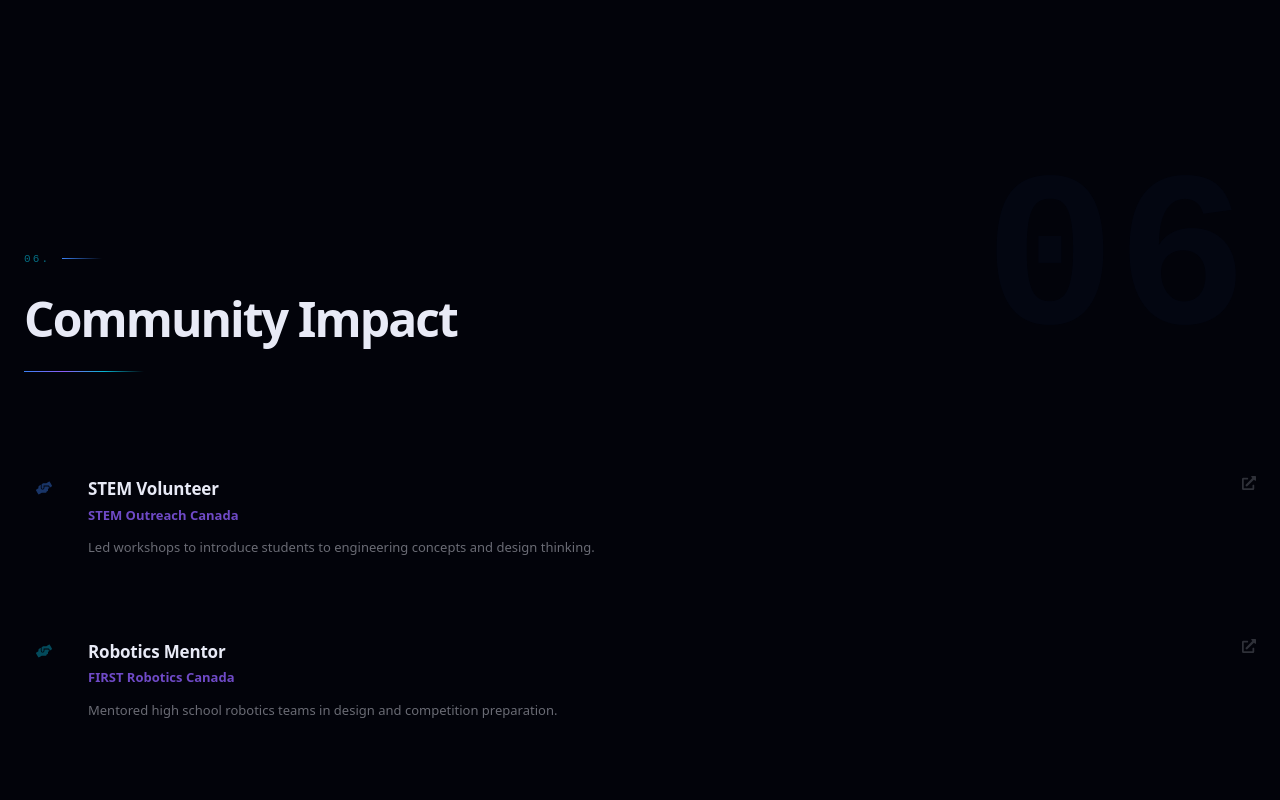
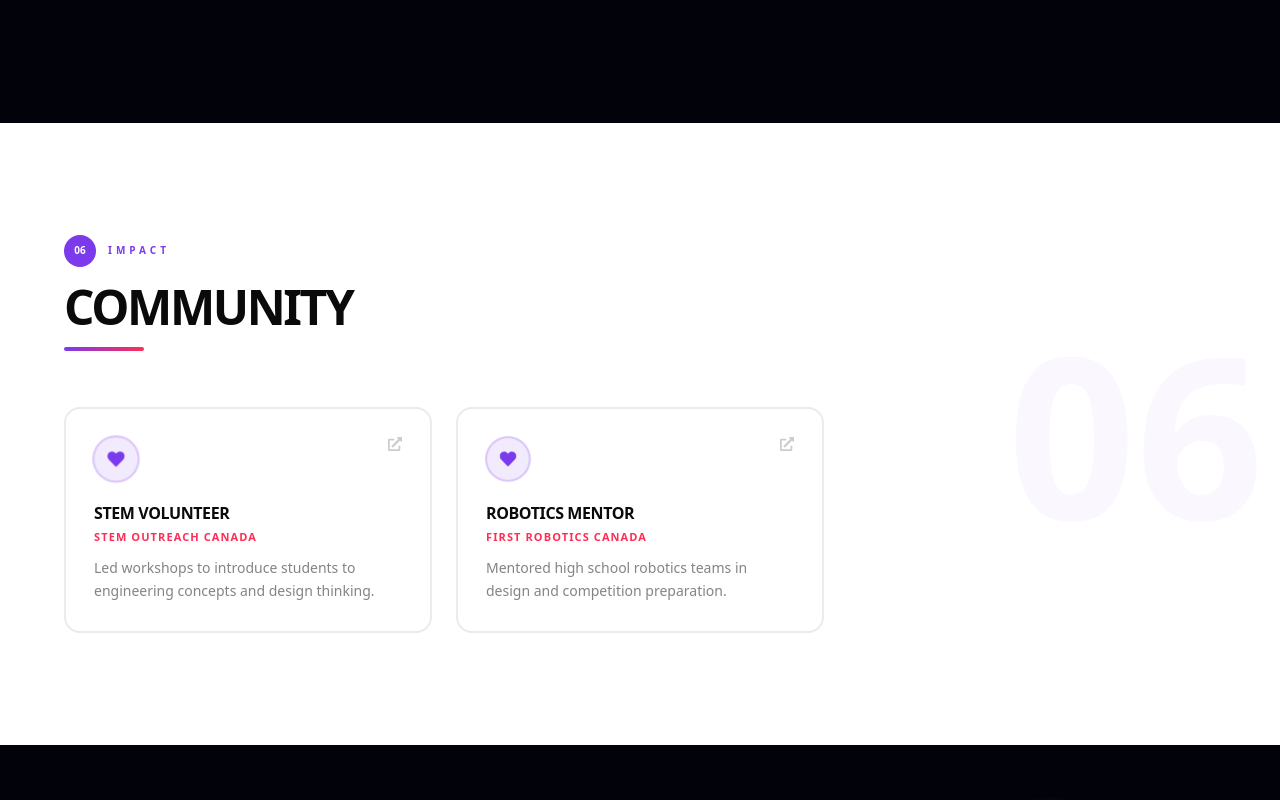
Before and after one commit to salienceenterprises-lab/portfolio-0bd9b, a Next.js app: page /portfolio-0bd9b/ in a window 1280 px wide. Shown: the part 5240-6040 px from the top of the page. Built offline with nearby package versions, Linux system fonts and the light colour scheme.

Commit message:
Update app/components/community.jsx via Portfolio SaaS

```diff
--- a/app/components/community.jsx
+++ b/app/components/community.jsx
@@ -1,91 +1,81 @@
 "use client";
 import { motion } from "framer-motion";
-import { FaExternalLinkAlt, FaHandsHelping } from "react-icons/fa";
+import { FaHeart, FaExternalLinkAlt } from "react-icons/fa";
 
 export default function PortfolioCommunity({ data }) {
-  const items = data?.community;
-  if (!items || !Array.isArray(items) || items.length === 0) return null;
+  if (!data?.community || !Array.isArray(data.community) || data.community.length === 0) return null;
 
   return (
-    <section id="community" style={{ background: "#02030a", padding: "8rem 1.5rem", position: "relative", overflow: "hidden" }}>
-      <style>{`
-        .pp-comm-item {
-          display: grid; grid-template-columns: 40px 1fr auto; gap: 1.5rem;
-          padding: 2.5rem 0; border-bottom: 1px solid rgba(59,130,246,0.07);
-          position: relative; transition: all 0.3s;
-        }
-        .pp-comm-item:last-child { border-bottom: none; }
-        .pp-comm-item::before {
-          content: ''; position: absolute; left: 0; top: 0; width: 1px; height: 0;
-          background: linear-gradient(180deg, #3b82f6, #8b5cf6, #06b6d4);
-          transition: height 0.45s ease;
-        }
-        .pp-comm-item:hover::before { height: 100%; }
-        .pp-comm-item:hover { padding-left: 1.5rem; background: rgba(59,130,246,0.01); }
+    <section id="community" className="relative py-28 px-6 overflow-hidden bg-white">
 
-        .pp-impact-link {
-          color: rgba(232,234,246,0.2); transition: all 0.3s;
-        }
-        .pp-comm-item:hover .pp-impact-link { color: #06b6d4; transform: scale(1.1); }
+      <div className="absolute right-4 top-1/2 -translate-y-1/2 text-[14rem] font-black leading-none select-none pointer-events-none hidden lg:block"
+        style={{ color: "rgba(124,58,237,0.04)", fontVariantNumeric: "tabular-nums" }}>06</div>
 
-        @media(max-width: 640px) {
-          .pp-comm-item { grid-template-columns: 1fr auto; }
-          .pp-comm-icon-cell { display: none; }
-        }
-      `}</style>
+      <div className="max-w-6xl mx-auto relative z-10">
 
-      {/* Large Background Watermark */}
-      <div style={{ position: "absolute", top: "2rem", right: "2rem", fontFamily: "monospace", fontSize: "220px", fontWeight: 900, lineHeight: 1, color: "rgba(59,130,246,0.03)", pointerEvents: "none", userSelect: "none" }}>06</div>
-
-      <div style={{ maxWidth: "1280px", margin: "0 auto", position: "relative", zIndex: 1 }}>
-        {/* Header Section */}
-        <motion.div initial={{ opacity: 0, x: -30 }} whileInView={{ opacity: 1, x: 0 }} viewport={{ once: true }} transition={{ duration: 0.7 }} style={{ marginBottom: "4rem" }}>
-          <div style={{ display: "flex", alignItems: "center", gap: "12px", marginBottom: "1rem" }}>
-            <span style={{ fontFamily: "monospace", fontSize: "11px", color: "rgba(6,182,212,0.6)", letterSpacing: "0.2em" }}>06.</span>
-            <div style={{ width: "40px", height: "1px", background: "linear-gradient(90deg, #3b82f6, transparent)" }} />
-          </div>
-          <h2 style={{ fontSize: "clamp(2rem, 4vw, 3rem)", fontWeight: 900, letterSpacing: "-0.04em", color: "#e8eaf6", margin: 0 }}>Community Impact</h2>
-          <div style={{ height: "1px", background: "linear-gradient(90deg, #3b82f6, #8b5cf6, #06b6d4, transparent)", maxWidth: "120px", marginTop: "1rem" }} />
+        <motion.div initial={{ opacity: 0, x: -20 }} whileInView={{ opacity: 1, x: 0 }}
+          viewport={{ once: true }} transition={{ duration: 0.5 }}
+          className="flex items-center gap-3 mb-4">
+          <div className="w-8 h-8 rounded-full flex items-center justify-center text-[10px] font-black text-white"
+            style={{ background: "#7c3aed" }}>06</div>
+          <span className="text-[10px] font-black tracking-[0.4em] uppercase" style={{ color: "#7c3aed" }}>Impact</span>
         </motion.div>
 
-        {/* Impact List */}
-        <div>
-          {items.map((item, i) => (
-            <motion.div key={i} initial={{ opacity: 0, x: -20 }} whileInView={{ opacity: 1, x: 0 }} viewport={{ once: true }} transition={{ duration: 0.5, delay: i * 0.08 }}>
-              <div className="pp-comm-item">
-                {/* Icon Cell */}
-                <div className="pp-comm-icon-cell" style={{ display: "flex", justifyContent: "center", paddingTop: "4px" }}>
-                   <FaHandsHelping style={{ color: i % 2 === 0 ? "rgba(59,130,246,0.4)" : "rgba(6,182,212,0.4)", fontSize: "16px" }} />
-                </div>
+        <motion.h2 initial={{ opacity: 0, y: 20 }} whileInView={{ opacity: 1, y: 0 }}
+          viewport={{ once: true }} transition={{ duration: 0.6, delay: 0.05 }}
+          className="text-4xl sm:text-5xl font-black tracking-tighter mb-4 uppercase leading-none"
+          style={{ color: "#0a0a0a" }}>
+          Community
+        </motion.h2>
+        <motion.div initial={{ width: 0 }} whileInView={{ width: 80 }} viewport={{ once: true }}
+          transition={{ duration: 0.7, delay: 0.2 }}
+          className="h-1 rounded-full mb-14"
+          style={{ background: "linear-gradient(90deg, #7c3aed, #ff2d55)" }} />
 
-                {/* Content Cell */}
-                <div>
-                  <h3 style={{ fontSize: "17px", fontWeight: 800, color: "#e8eaf6", margin: "0 0 4px", letterSpacing: "-0.01em" }}>
-                    {item.role || item.title || item.name}
-                  </h3>
-                  {item.organization && (
-                    <p style={{ fontSize: "13px", fontWeight: 600, color: "rgba(139,92,246,0.8)", margin: "0 0 12px" }}>
-                      {item.organization}
-                    </p>
-                  )}
-                  {item.description && (
-                    <p style={{ fontSize: "13px", color: "rgba(232,234,246,0.45)", lineHeight: 1.65, margin: 0, maxWidth: "900px" }}>
-                      {item.description}
-                    </p>
+        <div className="grid grid-cols-1 md:grid-cols-2 lg:grid-cols-3 gap-6">
+          {data.community.map((item, index) => {
+            if (!item) return null;
+            return (
+              <motion.div key={index}
+                initial={{ opacity: 0, y: 28 }}
+                whileInView={{ opacity: 1, y: 0 }}
+                viewport={{ once: true, amount: 0.2 }}
+                transition={{ type: "spring", stiffness: 120, damping: 16, delay: index * 0.08 }}
+                whileHover={{ y: -5 }}
+                className="group relative rounded-2xl border-2 bg-white p-7 transition-all duration-300 hover:shadow-2xl"
+                style={{ borderColor: "rgba(10,10,10,0.08)" }}
+                onMouseEnter={(e) => (e.currentTarget.style.borderColor = "#7c3aed")}
+                onMouseLeave={(e) => (e.currentTarget.style.borderColor = "rgba(10,10,10,0.08)")}>
+
+                <div className="absolute top-0 left-0 right-0 h-1 rounded-t-2xl opacity-0 group-hover:opacity-100 transition-opacity duration-300"
+                  style={{ background: "linear-gradient(90deg, #7c3aed, #ff2d55)" }} />
+
+                <div className="flex items-start justify-between mb-5">
+                  <motion.div
+                    animate={{ scale: [1, 1.1, 1] }} transition={{ duration: 3, repeat: Infinity, delay: index * 0.5 }}
+                    className="w-11 h-11 rounded-full flex items-center justify-center"
+                    style={{ background: "rgba(124,58,237,0.1)", border: "2px solid rgba(124,58,237,0.2)" }}>
+                    <FaHeart className="w-4 h-4" style={{ color: "#7c3aed" }} />
+                  </motion.div>
+                  {item.link && (
+                    <a href={item.link} target="_blank" rel="noopener noreferrer"
+                      className="text-black/20 hover:text-[#7c3aed] transition-colors">
+                      <FaExternalLinkAlt className="w-3.5 h-3.5" />
+                    </a>
                   )}
                 </div>
 
-                {/* Link Cell */}
-                <div>
-                  {item.link && (
-                    <a href={item.link} target="_blank" rel="noopener noreferrer" className="pp-impact-link">
-                      <FaExternalLinkAlt style={{ fontSize: "14px" }} />
-                    </a>
-                  )}
-                </div>
-              </div>
-            </motion.div>
-          ))}
+                <h3 className="font-black uppercase tracking-tight mb-1 group-hover:text-[#7c3aed] transition-colors"
+                  style={{ color: "#0a0a0a" }}>{item.role || "Contributor"}</h3>
+                <p className="text-[11px] font-black uppercase tracking-widest mb-3" style={{ color: "#ff2d55" }}>
+                  {item.organization || "Community Initiative"}
+                </p>
+                <p className="text-sm leading-relaxed" style={{ color: "rgba(10,10,10,0.5)" }}>
+                  {item.description || ""}
+                </p>
+              </motion.div>
+            );
+          })}
         </div>
       </div>
     </section>
```
